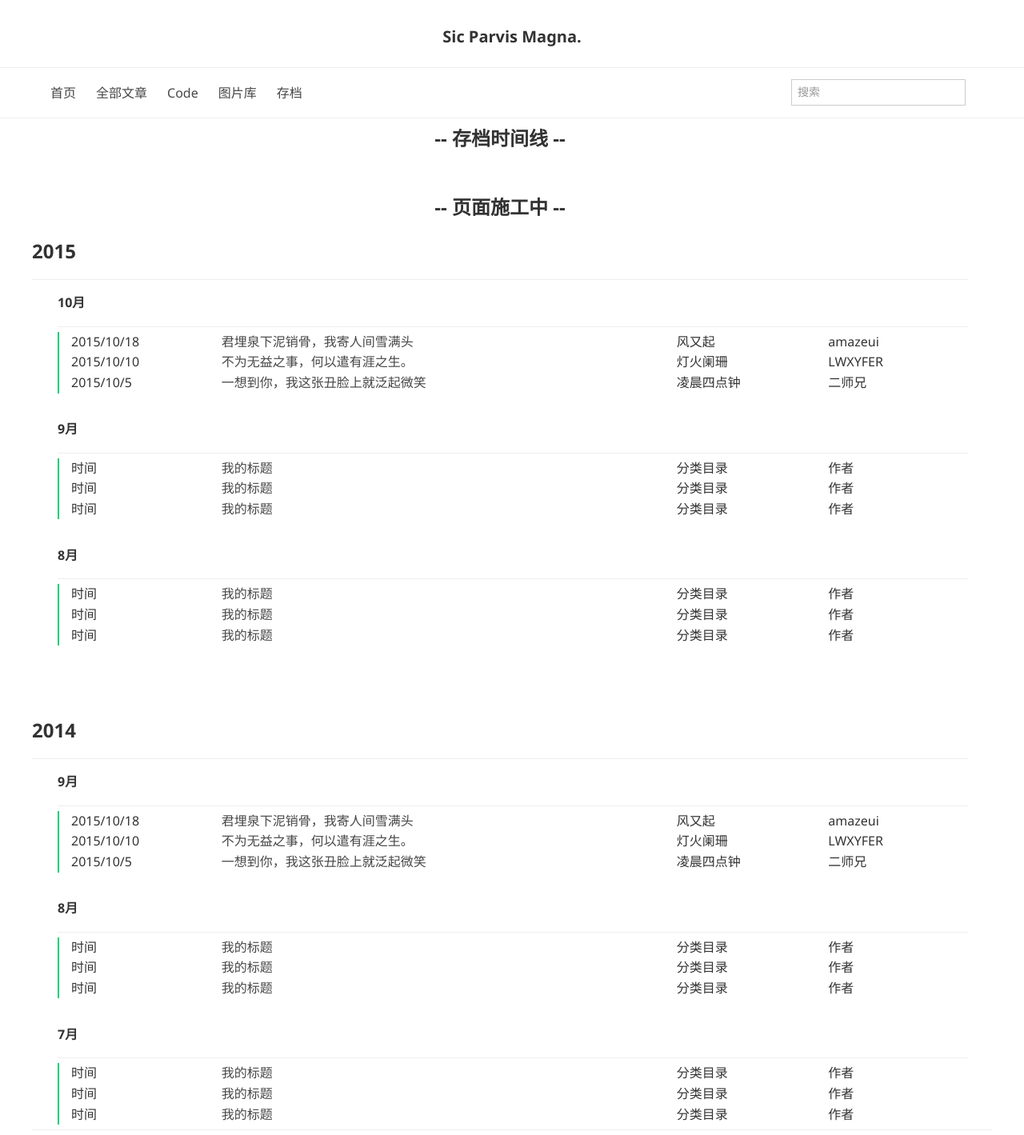
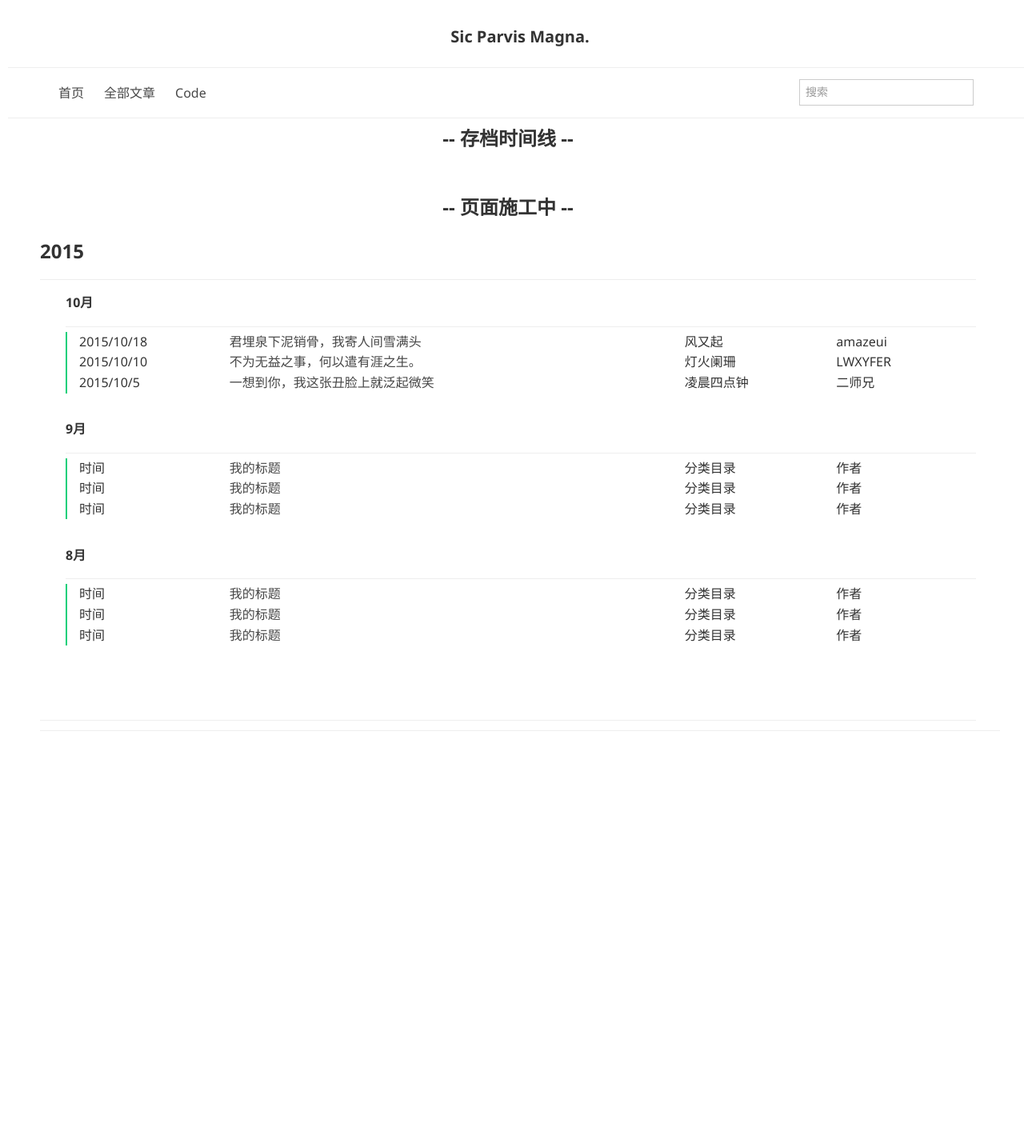
Before and after one commit to Jianbin-Li/myblog, a Django app: page /timeline/ in a window 1280 px wide. Shown: the whole page at 80% size. After the commit the page ends 914 px from the top, so only its background shows below. Run offline with Django 3.2, Linux system fonts and the light colour scheme.

Commit message:
1.完成邮箱的格式认证 2.暂时隐藏尚未完成的图片库和时间线页面

```diff
--- a/static/css/app.css
+++ b/static/css/app.css
@@ -96,6 +96,7 @@ html {
 body {
     width:100%;
     height:100%;
+    margin: 0 10px;
 }
 .log {
     width:100%;
--- a/templates/base.html
+++ b/templates/base.html
@@ -37,8 +37,8 @@
         <li><a href="/index/">首页</a></li>
         <li><a href="/article_list/1/">全部文章</a></li>
         <li><a href="/code_list/1/">Code</a></li>
-        <li><a href="/photos/">图片库</a></li>
-        <li><a href="/timeline/">存档</a></li>
+{#        <li><a href="/photos/">图片库</a></li>#}
+{#        <li><a href="/timeline/">存档</a></li>#}
     </ul>
     <form class="am-topbar-form am-topbar-right am-form-inline" role="search">
       <div class="am-form-group">
--- a/templates/blog/article.html
+++ b/templates/blog/article.html
@@ -14,11 +14,12 @@
                 var content = $('.content').val();
                 var article_id = $(this).attr('article');
                 var csrf = $('input[name="csrfmiddlewaretoken"]').val();
+                var re = /^[a-z0-9][\w\.\-]*@[a-z0-9\-]+(\.[a-z]{2,5}){1,2}$/;
 
                 if(username.length==0||email.length==0||content.length==0){
                     alert('信息不完整')
                 }
-                else {
+                else if(re.test(email)){
                     var params = {'username': username, 'email': email, 'content': content, 'article_id': article_id,
                     "csrfmiddlewaretoken": csrf};
 
@@ -30,6 +31,9 @@
                             location.href = res['next_url'];
                         }
                     })
+                }
+                else{
+                    alert('邮箱格式不正确');
                 }
             });
         })
--- a/templates/blog/timeline.html
+++ b/templates/blog/timeline.html
@@ -86,83 +86,6 @@
         <br>
         <br><br>
         <br>
-
-        <div class="timeline-year">
-            <h1>2014</h1>
-            <hr>
-                <ul>
-                <h3>9月</h3>
-                <hr>
-                <li>
-                    <span class="am-u-sm-4 am-u-md-2 timeline-span">2015/10/18</span>
-                    <span class="am-u-sm-8 am-u-md-6"><a href="#">君埋泉下泥销骨，我寄人间雪满头</a></span>
-                    <span class="am-u-sm-4 am-u-md-2 am-hide-sm-only">风又起</span>
-                    <span class="am-u-sm-4 am-u-md-2 am-hide-sm-only">amazeui</span>
-                </li>
-                <li>
-                    <span class="am-u-sm-4 am-u-md-2 timeline-span">2015/10/10</span>
-                    <span class="am-u-sm-8 am-u-md-6"><a href="#">不为无益之事，何以遣有涯之生。</a></span>
-                    <span class="am-u-sm-4 am-u-md-2 am-hide-sm-only">灯火阑珊</span>
-                    <span class="am-u-sm-4 am-u-md-2 am-hide-sm-only">LWXYFER</span>
-                </li>
-                <li>
-                    <span class="am-u-sm-4 am-u-md-2 timeline-span">2015/10/5</span>
-                    <span class="am-u-sm-8 am-u-md-6"><a href="#">一想到你，我这张丑脸上就泛起微笑</a></span>
-                    <span class="am-u-sm-4 am-u-md-2 am-hide-sm-only">凌晨四点钟</span>
-                    <span class="am-u-sm-4 am-u-md-2 am-hide-sm-only">二师兄</span>
-                </li>
-                </ul>
-                <br>
-                <ul>
-                <br>
-                <h3>8月</h3>
-                <hr>
-                <li>
-                    <span class="am-u-sm-4 am-u-md-2 timeline-span">时间</span>
-                    <span class="am-u-sm-8 am-u-md-6"><a href="#">我的标题</a></span>
-                    <span class="am-u-sm-4 am-u-md-2 am-hide-sm-only">分类目录</span>
-                    <span class="am-u-sm-4 am-u-md-2 am-hide-sm-only">作者</span>
-                </li>
-                <li>
-                    <span class="am-u-sm-4 am-u-md-2 timeline-span">时间</span>
-                    <span class="am-u-sm-8 am-u-md-6"><a href="#">我的标题</a></span>
-                    <span class="am-u-sm-4 am-u-md-2 am-hide-sm-only">分类目录</span>
-                    <span class="am-u-sm-4 am-u-md-2 am-hide-sm-only">作者</span>
-                </li>
-                <li>
-                    <span class="am-u-sm-4 am-u-md-2 timeline-span">时间</span>
-                    <span class="am-u-sm-8 am-u-md-6"><a href="#">我的标题</a></span>
-                    <span class="am-u-sm-4 am-u-md-2 am-hide-sm-only">分类目录</span>
-                    <span class="am-u-sm-4 am-u-md-2 am-hide-sm-only">作者</span>
-                </li>
-                </ul>
-                <br>
-                <ul>
-                <br>
-                <h3>7月</h3>
-                <hr>
-                <li>
-                    <span class="am-u-sm-4 am-u-md-2 timeline-span">时间</span>
-                    <span class="am-u-sm-8 am-u-md-6"><a href="#">我的标题</a></span>
-                    <span class="am-u-sm-4 am-u-md-2 am-hide-sm-only">分类目录</span>
-                    <span class="am-u-sm-4 am-u-md-2 am-hide-sm-only">作者</span>
-                </li>
-                <li>
-                    <span class="am-u-sm-4 am-u-md-2 timeline-span">时间</span>
-                    <span class="am-u-sm-8 am-u-md-6"><a href="#">我的标题</a></span>
-                    <span class="am-u-sm-4 am-u-md-2 am-hide-sm-only">分类目录</span>
-                    <span class="am-u-sm-4 am-u-md-2 am-hide-sm-only">作者</span>
-                </li>
-                <li>
-                    <span class="am-u-sm-4 am-u-md-2 timeline-span">时间</span>
-                    <span class="am-u-sm-8 am-u-md-6"><a href="#">我的标题</a></span>
-                    <span class="am-u-sm-4 am-u-md-2 am-hide-sm-only">分类目录</span>
-                    <span class="am-u-sm-4 am-u-md-2 am-hide-sm-only">作者</span>
-                </li>
-                </ul>
-        </div>
-
-
         <hr>
     </div>
 
```
